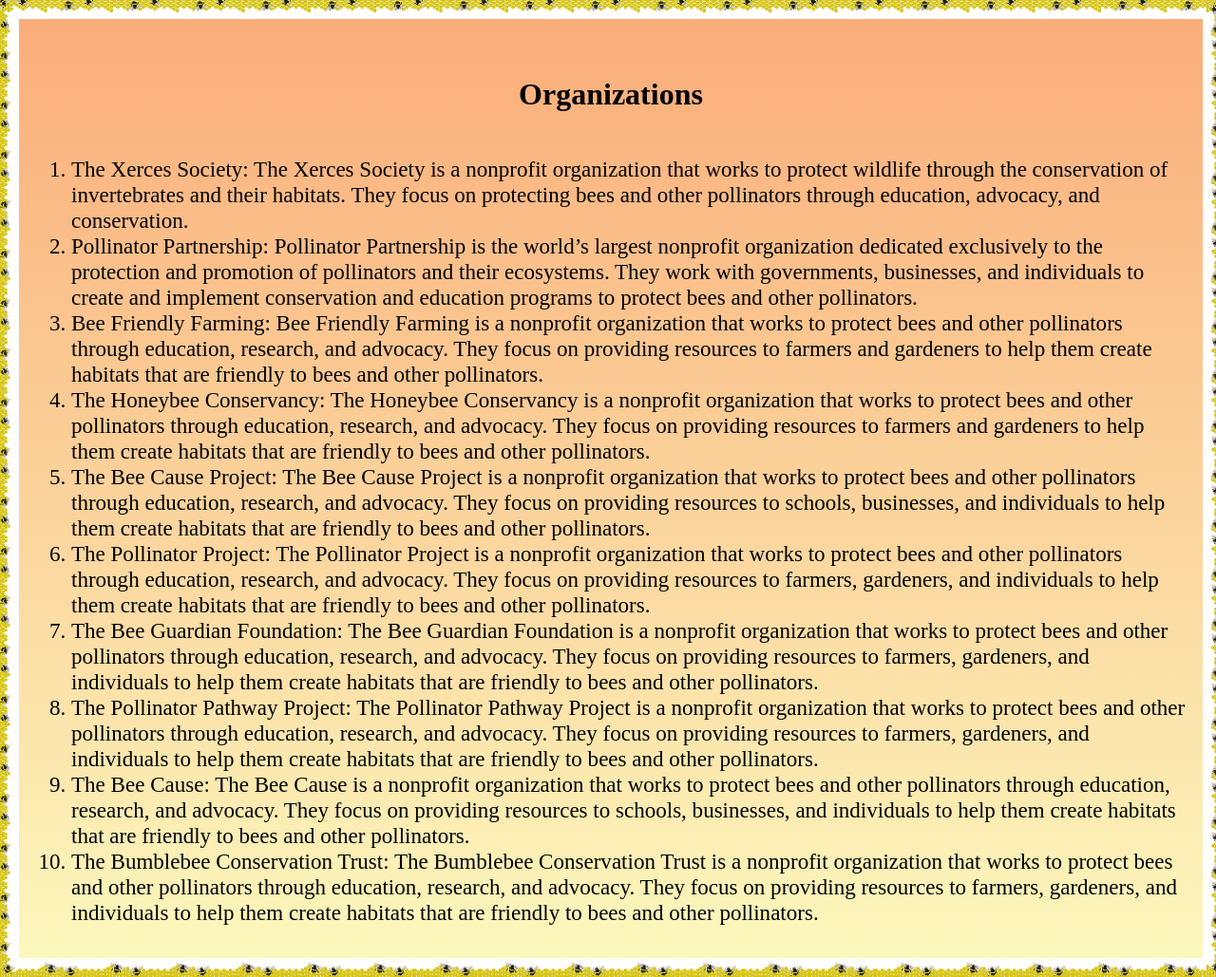
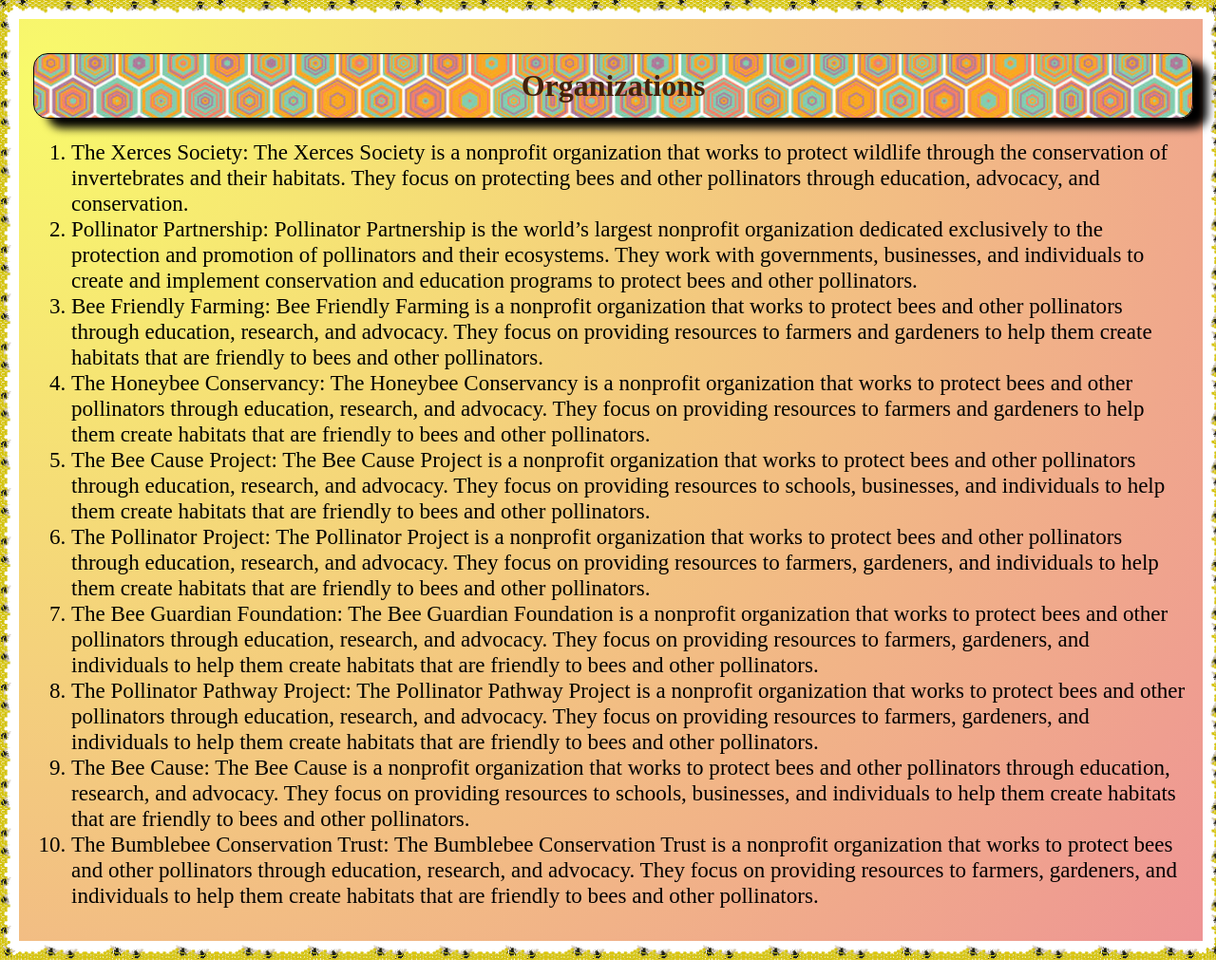
Before and after one commit to JaredPlummer5/102-Class04, a plain HTML site: page index2.html in a window 1280 px wide. Shown: the whole page at 95% size. Drawn offline with Linux system fonts and the light colour scheme.

Commit message:
I changed the background picture of the in h1 tag so it would look nicer

```diff
--- a/style.css
+++ b/style.css
@@ -1,5 +1,6 @@
 body {
-    background: linear-gradient(#FAAB78, #FCF9BE);
+    /* background: linear-gradient(#FAAB78, #FCF9BE); */
+    background: radial-gradient(circle at 3.1% 8.2%, rgb(248, 250, 107) 0%, rgb(238, 148, 148) 98.2%);
     border: 20px solid transparent;
     padding: 15px;
     border-image: url(Boaderimg.jpeg) 20% round;
@@ -28,12 +29,16 @@
 
 h1 {
     text-align: center;
-    border: 1px solid yellow;
-    background-size: 100% 90px;
-    background-repeat: repeat;
-    border: 10px solid transparent;
+    color: #42210c;
+    border: 1px solid black;
     padding: 15px;
-    border-image: url() 40 round;
+    width: 97.8%;
+    display:flex;
+    justify-content:center;
+    background-image: url(honeyComb.png);
+    box-shadow: 15px 10px 10px black;
+    border-radius: 15px;
+
 }
 
 
@@ -44,7 +49,8 @@
     padding: 15px;
     display:flex;
     justify-content:space-evenly;
-
+    box-shadow: 10px 5px 5px black;
+    border-radius: 15px;
 }
 
 
@@ -53,6 +59,8 @@
 
     text-align: center;
     border: 1px solid black;
+    box-shadow: 10px 5px 5px black;
+    border-radius: 15px;
 }
 
 
@@ -88,13 +96,13 @@
     border-style: double;
     border-width: 5px;
     width: min-content;
-    max-width: 300px;
     max-height: 300px;
     overflow: hidden;
     float: left;
     box-shadow: 10px 5px 5px rgba(0, 0, 0, 0.259);
     background: linear-gradient(#FAAB78, #FCF9BE);
     overflow-y:scroll;
+    border-radius: 15px;
 
 }
 
```
Also changed, not shown: script.js (+6 -3 lines), honeyComb.png (added).
